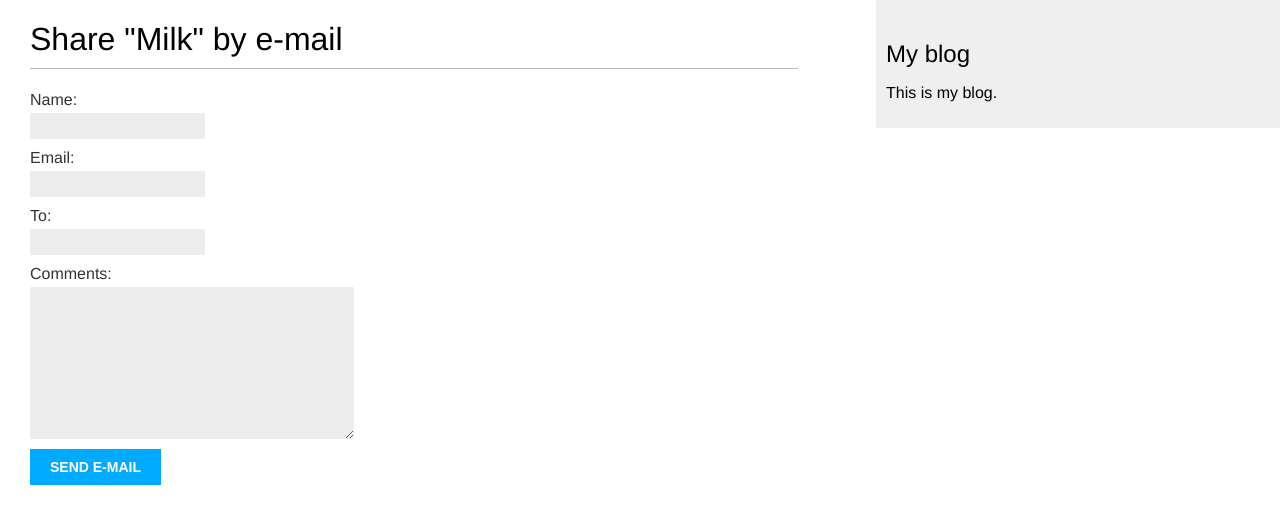
After one commit to FominSM/project-blog, a Django app: page /blog/6/share/ in a window 1280 px wide. The commit adds this page. Shown: the top 524 px of the page. Run offline with Django 5.2, Linux system fonts and the light colour scheme; data comes from the database, SQL or seed files in the repository.

Commit message:
Добавлен функционал Отправки электронных писем-поделиться постом - стр 111

```diff
--- a/workproject/blog/templates/blog/post/detail.html
+++ b/workproject/blog/templates/blog/post/detail.html
@@ -7,4 +7,7 @@
     <h1>{{ post.title }}</h1>
     <p class="date"> Published {{ post.publish }} by {{ post.author }}</p>
     {{ post.body|linebreaks }}
+    <p>
+        <a href="{% url 'blog:post_share' post.id %}">Share this post</a>
+    </p>
 {% endblock %}
--- /dev/null
+++ b/workproject/blog/templates/blog/post/share.html
@@ -0,0 +1,18 @@
+<!DOCTYPE html>
+{% extends "blog/base.html" %}
+
+{% block title %}Share a post{% endblock %}
+
+{% block content %}
+    {% if sent %}
+        <h1>E-mail successfully sent</h1>
+        <p>"{{ post.title }}" was successfully sent to {{ form.cleaned_data.to }}.</p>
+    {% else %}
+        <h1>Share "{{ post.title }}" by e-mail</h1>
+        <form method="post">
+            {{ form.as_p }}
+            {% csrf_token %}
+            <input type="submit" value="Send e-mail">
+        </form>
+    {% endif %}
+{% endblock %}
--- a/workproject/blog/urls.py
+++ b/workproject/blog/urls.py
@@ -9,4 +9,5 @@ urlpatterns = [
     # path('', views.post_list, name='post_list'),
     path('', views.PostListView.as_view(), name='post_list'),
     path('<int:year>/<int:month>/<int:day>/<slug:post>/', views.post_detail, name='post_detail'),
+    path('<int:post_id>/share/', views.post_share, name='post_share'),
 ]
--- a/workproject/blog/views.py
+++ b/workproject/blog/views.py
@@ -3,6 +3,7 @@ from django.shortcuts import render, get_object_or_404
 from django.core.paginator import Paginator, EmptyPage, PageNotAnInteger
 from django.views.generic import ListView
 from .forms import EmailPostForm
+from django.core.mail import send_mail
 
 
 def post_list(request):
@@ -47,13 +48,21 @@ class PostListView(ListView):
 def post_share(request, post_id):
     # Извлечь пост по идентификатору id
     post = get_object_or_404(Post, id=post_id, status=Post.Status.PUBLISHED)
+
+    sent = False
+
+
     if request.method == 'POST':
         # Форма была передана на обработку
         form = EmailPostForm(request.POST)
         if form.is_valid():
             # Поля формы успешно прошли валидацию
             cd = form.cleaned_data
-            # ... отправить электронное письмо
+            post_url = request.build_absolute_uri(post.get_absolute_url())
+            subject = f"{cd['name']} recommends you read {post.title}"
+            message = f"Read {post.title} at {post_url}\n\n {cd['name']}\'s comments: {cd['comments']}"
+            send_mail(subject, message, 'your_account@gmail.com', [cd['to']])
+            sent = True
     else:
         form = EmailPostForm()
-    return render(request, 'blog/post/share.html', {'post': post,'form': form})
+    return render(request, 'blog/post/share.html', {'post': post,'form': form, 'sent': sent})
--- a/workproject/workproject/settings.py
+++ b/workproject/workproject/settings.py
@@ -4,6 +4,9 @@ BASE_DIR = Path(__file__).resolve().parent.parent
 
 
 SECRET_KEY = 'django-insecure-dxpjz*dcrszhjct%ho6h3+6)+b-b1rcpm2%*=#eraa&lbb-*)@'
+
+# Если не использовать SMTP-сервер, то можно сообщить Django, что нужно писать электронные письма в консоль
+EMAIL_BACKEND = 'django.core.mail.backends.console.EmailBackend'
 
 DEBUG = True
 
```
